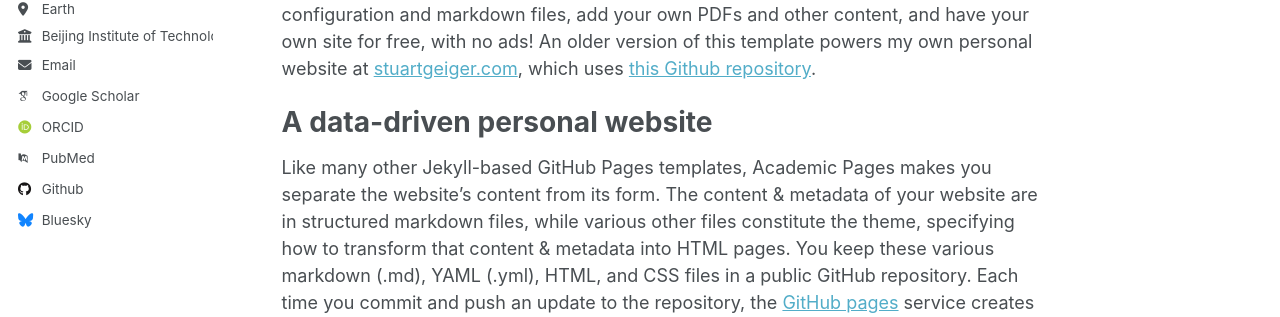
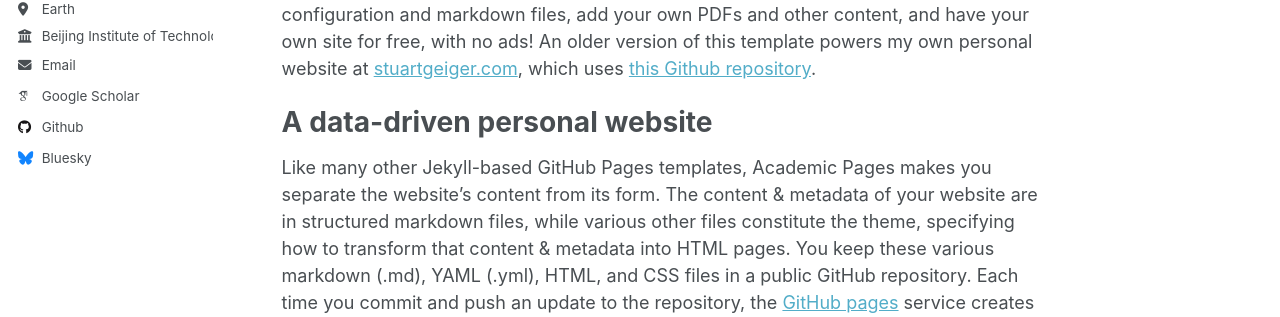
Before and after one commit to RunzeJi/runzeji.github.io, a Jekyll site: the page built from _pages/about.md, in a window 1280 px wide. Shown: the part 364-681 px from the top of the page. Built offline with Jekyll 4.4.1, drawn with Linux system fonts in a browser that asks for light colours; some web fonts are replaced.

Commit message:
minor update

```diff
--- a/_config.yml
+++ b/_config.yml
@@ -26,18 +26,18 @@ author:
   pronouns         : # example: "she/her"
   bio              : "Someone random"
   location         : "Earth"
-  employer         : "Beijing Institute of Technology"
+  employer         : "Beijing Institute of Technology\nBeijing University of Civil Engineering and Architecture"
   uri              : # URL
-  email            : "none@example.org"
+  email            : "runzeji_eeuu@icloud.com"
 
   # Academic websites
-  arxiv            : # URL - Update with the correct link to your profile
-  googlescholar    : "https://scholar.google.com/citations?user=PS_CX0AAAAAJ"
-  impactstory      : # URL
-  orcid            : "http://orcid.org/yourorcidurl"
-  semantic         : # URL
-  pubmed           : "https://www.ncbi.nlm.nih.gov/pubmed/?term=john+snow"
-  researchgate     : # URL
+  # arxiv            : # URL - Update with the correct link to your profile
+  googlescholar    : "https://scholar.google.com/citations?user=pIHchFQAAAAJ"
+  # impactstory      : # URL
+  # orcid            : "http://orcid.org/yourorcidurl"
+  # semantic         : # URL
+  # pubmed           : "https://www.ncbi.nlm.nih.gov/pubmed/?term=john+snow"
+  # researchgate     : # URL
 
   # Repositories and software development
   bitbucket        : # Username - Update with your username on the site
```
